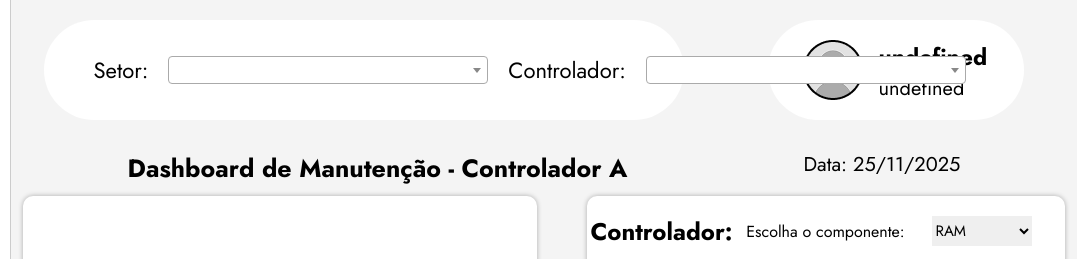
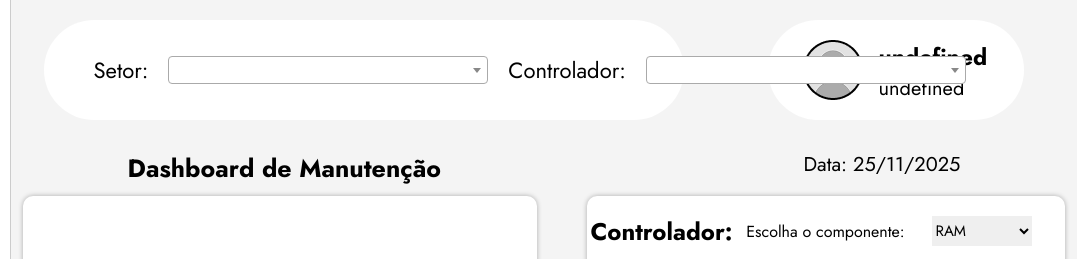
Before and after one commit to gabicunha7/autobotics, a website: page site/public/dashboard_manutencao.html in a window 1280 px wide. Shown: the top 259 px of the page, 203-1280 px from the left. Drawn offline with nearby package versions, Linux system fonts and the light colour scheme; no server answers.

Commit message:
Arrumando o título da Dashboard de Manutenção

```diff
--- a/site/public/dashboard_manutencao.html
+++ b/site/public/dashboard_manutencao.html
@@ -99,7 +99,7 @@
             </div>
         </div>
         <div class="div-info-conteudo">
-            <h3>Dashboard de Manutenção - Controlador A</h3>
+            <h3>Dashboard de Manutenção</h3>
             <p id="data_atual"></p>
         </div>
         <div class="container-conteudo">
```
